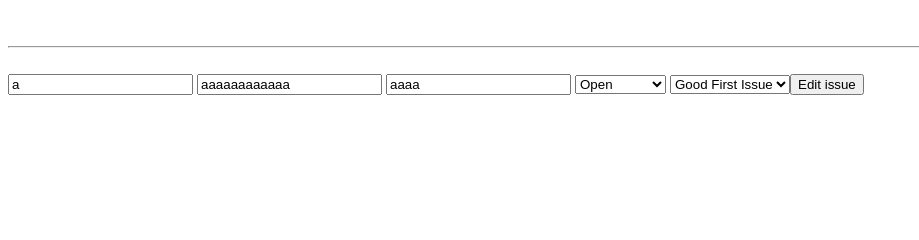
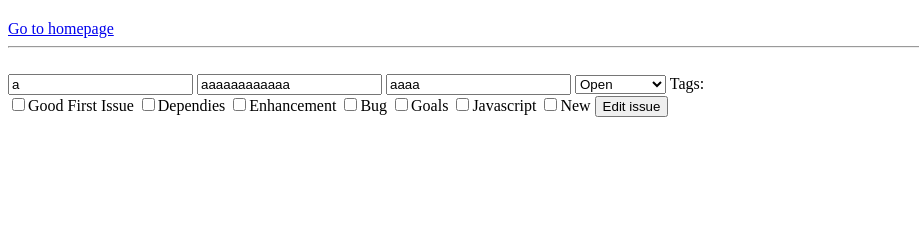
Before and after one commit to umangS77/What-s-the-issue, a Flask app: template templates/update.html in a window 1280 px wide. Shown: the part 80-320 px from the top of the page, without its empty margins (0-919 px from the left). Run offline with Flask 2, Linux system fonts and the light colour scheme; the template is opened without the code that fills it: values that come from a table or form of the project are taken from there, others are empty; data comes from the database, SQL or seed files in the repository; both versions use the stored data as it was after the commit.

Commit message:
Added multiple tags feature and refined addissue and update issue. Also used session for storing cas user. Next is User DB

```diff
--- a/app.py
+++ b/app.py
@@ -1,4 +1,5 @@
-from flask import Flask, current_app, render_template, url_for, request, redirect, flash
+from flask import Flask, current_app, render_template, url_for, request, redirect, flash , session
+from sqlalchemy.dialects.postgresql import ARRAY
 from flask_sqlalchemy import SQLAlchemy
 from datetime import datetime
 # from models import db, ISSUES, USERS
@@ -29,7 +30,7 @@ class ISSUES(db.Model):
 	title = db.Column(db.String(100), nullable=False)
 	description = db.Column(db.String(200), nullable=False)
 	state = db.Column(db.String(100), nullable=False)
-	tags = db.Column(db.String(200), nullable=False)
+	tags = db.Column(db.String(100), nullable=False)
 	assignees = db.Column(db.String(200), nullable=True)
 	owner = db.Column(db.String(100), nullable=False)
 	gitlink = db.Column(db.String(100), nullable=False)
@@ -52,11 +53,13 @@ class USERS(db.Model):
 @app.route('/')
 @login_required
 def loginpage():
-	global current_owner
-	global current_name
-	current_owner = cas.username
-	current_name = cas.attributes['cas:Name']
-	user = USERS.query.filter_by(username = current_owner).all()
+	# global current_owner
+	# global current_name
+	# current_owner = cas.username
+	# current_name = cas.attributes['cas:Name']
+	session["username"] = cas.username
+	session["Name"] = cas.attributes['cas:Name']
+	user = USERS.query.filter_by(username = session["username"]).all()
 	if(user == None):
 		# new_user = USERS(username = current_owner, Name=current_name, Role='VIEWER')
 		# try:
@@ -65,13 +68,15 @@ def loginpage():
 		# except:
 		# 	return 'Error is adding user'
 		pass
+	# session["role"] = user.role
 	return redirect('/homepage')
 
 
 @app.route('/homepage', methods = ['GET','POST'])
 def homepage():
-	current_owner = cas.username
-	current_name = cas.username
+	# if "user" in session:
+	current_owner = session["username"]
+	current_name = session["Name"]
 	issues = ISSUES.query.order_by(ISSUES.date_created).all()
 	user = USERS.query.filter_by(username = current_owner).all()
 	return render_template('/homepage.html',
@@ -79,11 +84,14 @@ def homepage():
 		Name = current_name,
 		# role = user.role,
 		issues = issues)
+	# else:
+	# 	return redirect('/')
 
 @app.route('/myissues')
 def myissues():
-	current_owner = cas.username
-	current_name = cas.username
+	# if "user" in session:
+	current_owner = session["username"]
+	current_name = session["Name"]
 	user = USERS.query.filter_by(username = current_owner).all()
 	myissues = ISSUES.query.filter_by(owner = current_owner).all()
 	# x=dir().count('current_owner')
@@ -93,17 +101,23 @@ def myissues():
 		Name = current_name,
 		# role = user.role,
 		myissues = myissues)
+	# else:
+	# 	return redirect('/')
 
 @app.route('/addissue', methods=['GET','POST'])
 def addissue():
-	current_owner = cas.username
-	current_name = cas.username
+	# if "user" in session:
+	current_owner = session["username"]
+	current_name = session["Name"]
 	user = USERS.query.filter_by(username = current_owner).all()
 	if request.method == 'POST':
 		issue_title = request.form['title']
 		issue_description = request.form['description']
 		issue_state = request.form['state']
-		issue_tags = request.form['tags']
+		issue_tag_list = request.form.getlist('tags')
+		issue_tags=','.join(issue_tag_list)
+		# for tag in issue_tag_list:
+		# 	issue_tags = issue_tags + "," + tag
 		issue_gitlink = request.form['gitlink']
 		issue_owner = current_owner
 	# issue_assignees = request.form['assignees']
@@ -122,18 +136,24 @@ def addissue():
 		Name = current_name,
 		# role = user.role,
 		)
+	# else:
+	# 	return redirect('/')
 
 @app.route('/update/<int:id>', methods = ['GET','POST'])
 def update(id):
-	current_owner = cas.username
-	current_name = cas.username
+	# if "user" in session:
+	current_owner = session["username"]
+	current_name = session["Name"]
 	user = USERS.query.filter_by(username = current_owner).all()
 	issue = ISSUES.query.get_or_404(id)
 	if request.method == 'POST':
 		issue.title = request.form['title']
 		issue.description = request.form['description']
 		issue.state = request.form['state']
-		issue.tags = request.form['tags']
+		issue_tag_list = request.form.getlist('tags')
+		issue_tags=','.join(issue_tag_list)
+		# for tag in issue_tag_list:
+		# 	issue_tags = issue_tags + "," + tag
 		issue.gitlink = request.form['gitlink']
 		issue.owner = current_owner
 
@@ -148,7 +168,8 @@ def update(id):
 		Name = current_name,
 		# role = user.role,
 		issue = issue)
-
+	# else:
+	# 	return redirect('/')
 
 @app.route('/delete/<int:id>')
 def delete(id):
@@ -157,7 +178,7 @@ def delete(id):
     try:
         db.session.delete(issue_to_delete)
         db.session.commit()
-        return redirect('/')
+        return redirect('/myissues')
     except:
         return 'There was a problem deleting that issue'
 if __name__ == "__main__":
--- a/templates/update.html
+++ b/templates/update.html
@@ -9,6 +9,7 @@
 <div class="content">
     <h3>Profile: {{username}}</h3>
     <h3>Name: {{Name}}</h3>
+    <a href = "{{url_for('homepage')}}">Go to homepage</a>
     <br><hr><br>
     <div class="form">
         <form action="/update/{{issue.id}}" method="POST">
@@ -23,15 +24,14 @@
               <option value="Abandoned">Abandoned</option>
             </select>
 
-
-            <select name="tags" id="tags" value="{{issue.tags}}">
-            	<option value="Good First Issue">Good First Issue</option>
-            	<option value="Dependies">Dependies</option>
-            	<option value="Enhancement">Enhancement</option>
-            	<option value="Bug">Bug</option>
-            	<option value="Goals">Goals</option>
-            	<option value="Javascript">Javascript</option>
-            	<option value="New">New</option>
+            <label>Tags: </label><br>
+            <input type="checkbox" name="tags" value="Good First Issue">Good First Issue</input>
+                <input type="checkbox" name="tags" value="Dependies">Dependies</input>
+                <input type="checkbox" name="tags" value="Enhancement">Enhancement</input>
+                <input type="checkbox" name="tags" value="Bug">Bug</input>
+                <input type="checkbox" name="tags" value="Goals">Goals</input>
+                <input type="checkbox" name="tags" value="Javascript">Javascript</input>
+                <input type="checkbox" name="tags" value="New">New</input>
 
             <input type="submit" value="Edit issue">
         </form>
```
Also changed, not shown: templates/addissue.html (+8 -8 lines), test.db.
